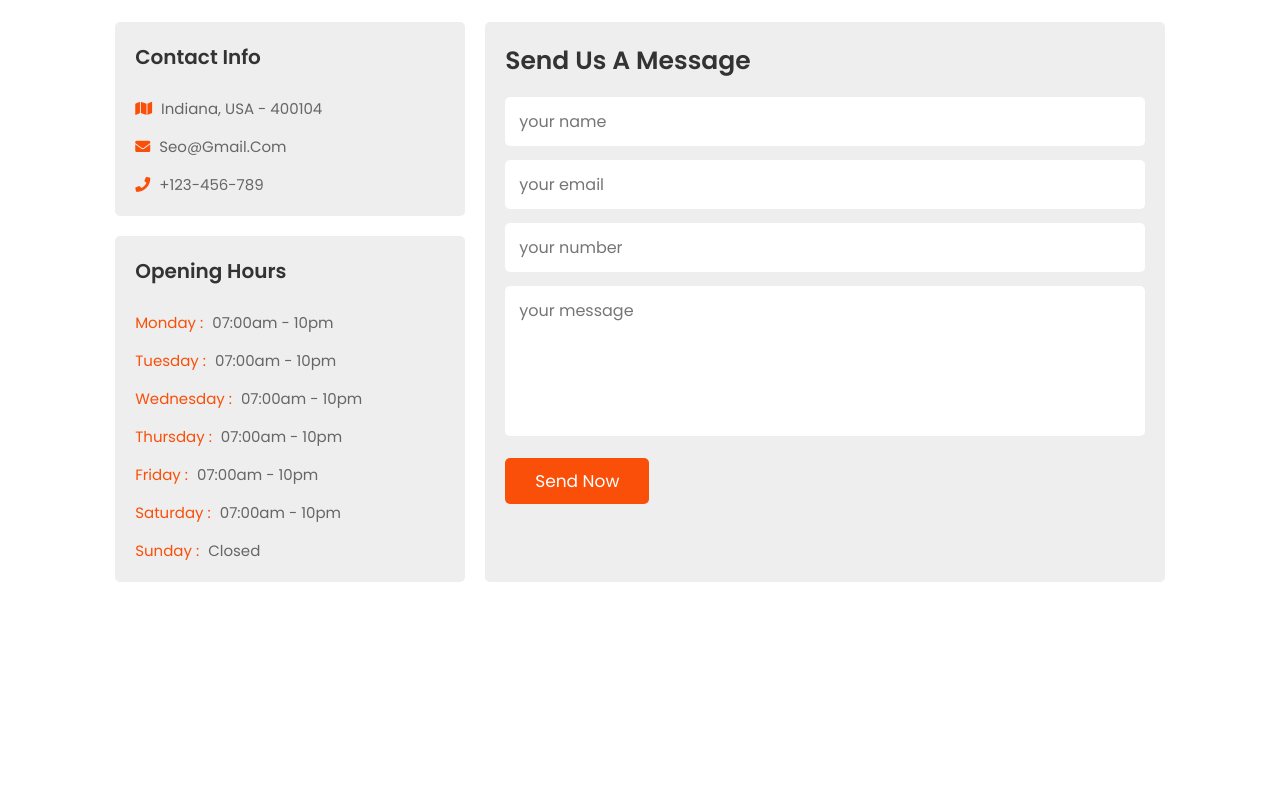
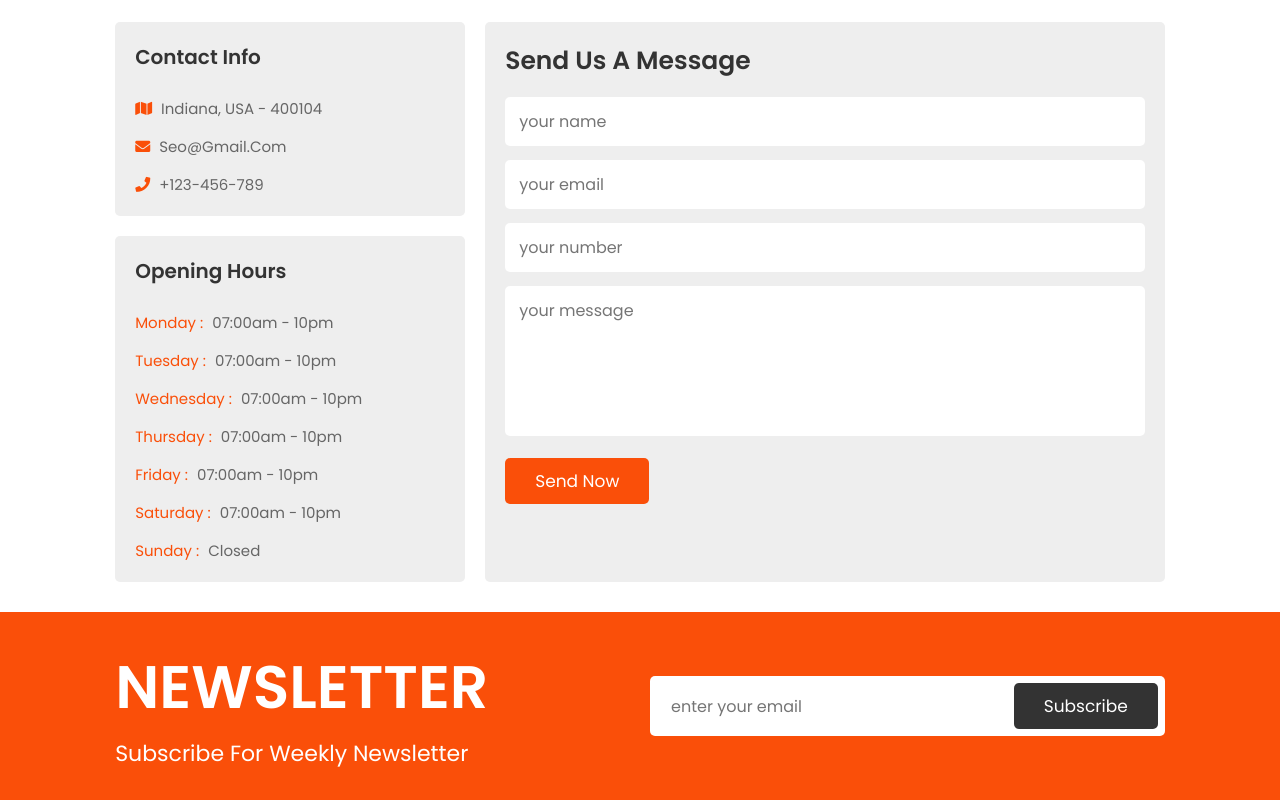
Before and after one commit to devhiderlan/seo-website, a plain HTML site: page index.html in a window 1280 px wide. Shown: the part 5208-6008 px from the top of the page. Before the commit the page ends 5880 px from the top, so only its background shows below. Drawn offline with Linux system fonts and the light colour scheme.

Commit message:
Created Newsletter section: Structure and styling

```diff
--- a/Assets/css/style.scss
+++ b/Assets/css/style.scss
@@ -436,6 +436,59 @@ section {
 
 // Newaletter section
 
+.newsletter {
+   background: var(--red);
+   display: flex;
+   flex-wrap: wrap;
+   gap: 2rem;
+   align-items: center;
+
+   .content {
+      flex: 1 1 42rem;
+
+      h3 {
+         font-size: 6rem;
+         text-transform: uppercase;
+         color: #fff;
+         margin-bottom: .5rem;
+      }
+
+      p {
+         font-size: 2.2em;
+         color: #fff;
+      }
+   }
+
+   form {
+      flex: 1 1 42rem;
+      background: white;
+      border-radius: .5rem;
+      padding: .7rem;
+      display: flex;
+
+      .email {
+         width: 100%;
+         padding: 0 1.4rem;
+         font-size: 1.6rem;
+         text-transform: none;
+      }
+
+      .btn {
+         margin-top: 0;
+         background: #333;
+         color: #fff;
+
+         &:hover {
+            background: var(--red);
+         }
+      }
+   }
+}
+
+//Footer section
+
+
+
 
 
 
@@ -507,6 +560,22 @@ section {
          }
       }
    }
+
+   .newsletter {
+      justify-content: center;
+
+      .content {
+         text-align: center;
+
+         h3 {
+            font-size: 4rem;
+         }
+
+         p {
+            font-size: 1.8rem;
+         }
+      }
+   }
 }
 
 @media (max-width: 450px) {
--- a/index.html
+++ b/index.html
@@ -327,6 +327,16 @@
 
       <section class="newsletter">
 
+         <div class="content">
+            <h3>newsletter</h3>
+            <p>subscribe for weekly newsletter</p>
+         </div>
+
+         <form action="">
+            <input type="email" placeholder="enter your email"  class="email">
+            <input type="submit" value="subscribe" class="btn">
+         </form>
+
       </section>
    </body>
 </html>
```
Also changed, not shown: Assets/css/style.css, 1 other file.
